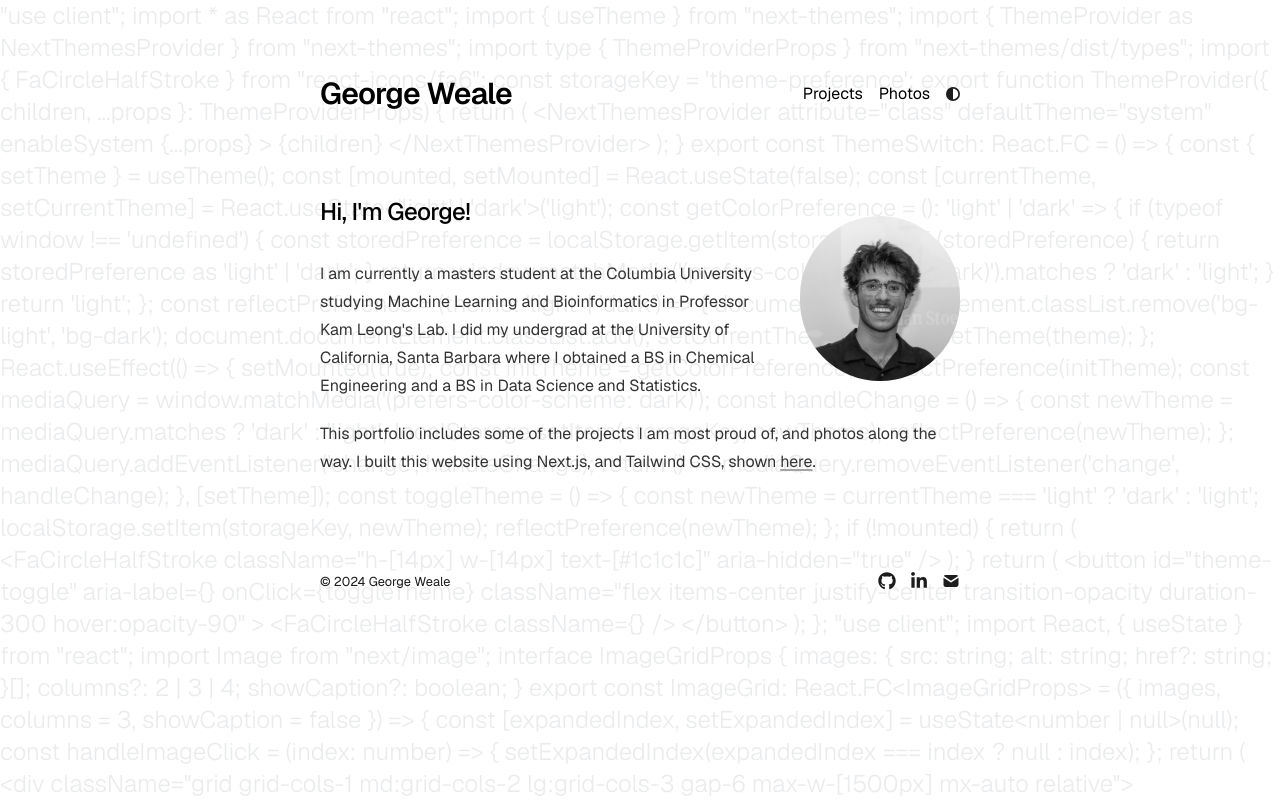
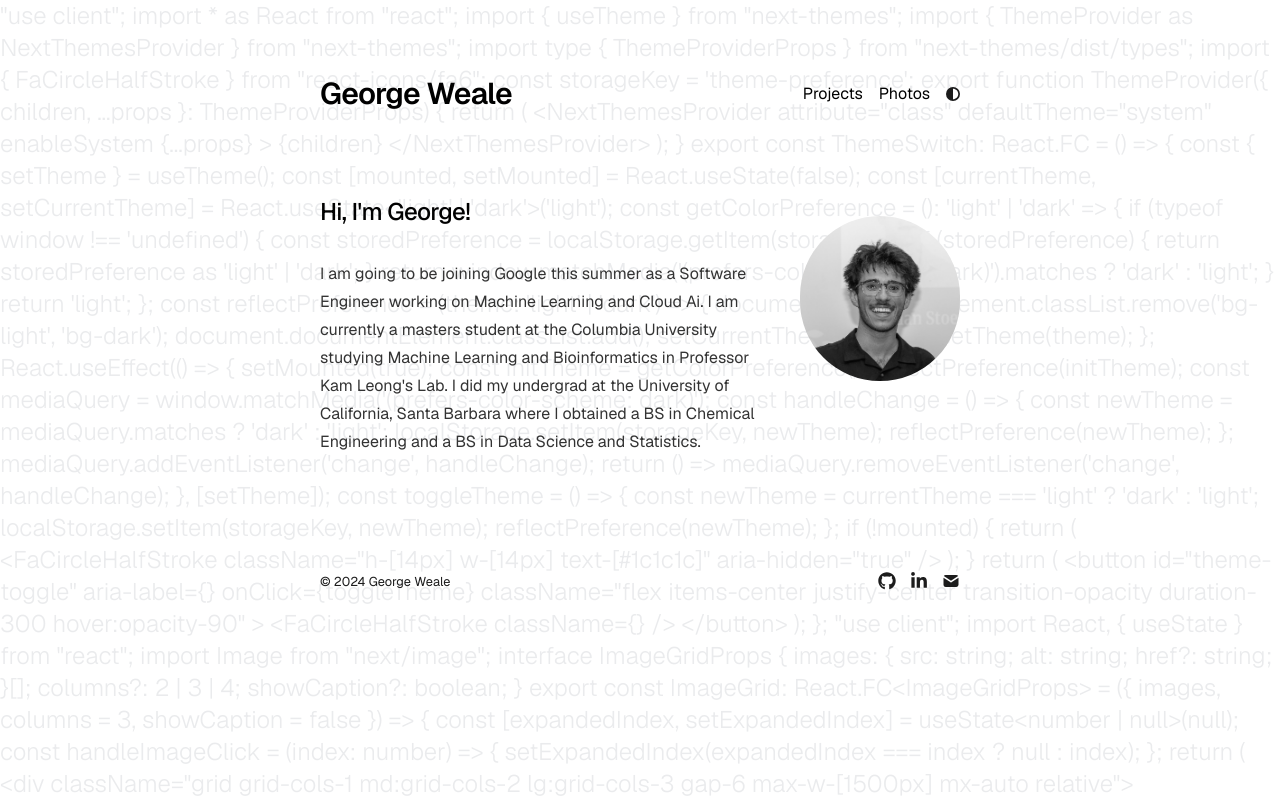
Before and after one commit to GWeale/georgeweale_port, a Next.js app: page / in a window 1280 px wide. Built offline with nearby package versions, Linux system fonts and the light colour scheme.

Commit message:
added about me section

```diff
--- a/app/page.tsx
+++ b/app/page.tsx
@@ -22,21 +22,9 @@
 
       <div className="prose prose-neutral dark:prose-invert">
         <p>
+          I am going to be joining Google this summer as a Software Engineer working on Machine Learning and Cloud Ai.
           I am currently a masters student at the Columbia University studying Machine Learning and Bioinformatics in Professor Kam Leong's Lab.
           I did my undergrad at the University of California, Santa Barbara where I obtained a BS in Chemical Engineering and a BS in Data Science and Statistics.
-        </p>
-        <p>
-          This portfolio includes some of the projects I am most proud of, and photos along the way.
-          I built this website using Next.js, and Tailwind CSS, shown
-          <a
-            target="_blank"
-            href="https://github.com/GWeale/georgeweale_port"
-            className="ml-1"
-            rel="noopener noreferrer"
-          >
-            here
-          </a>
-          .
         </p>
       </div>
     </section>
```
